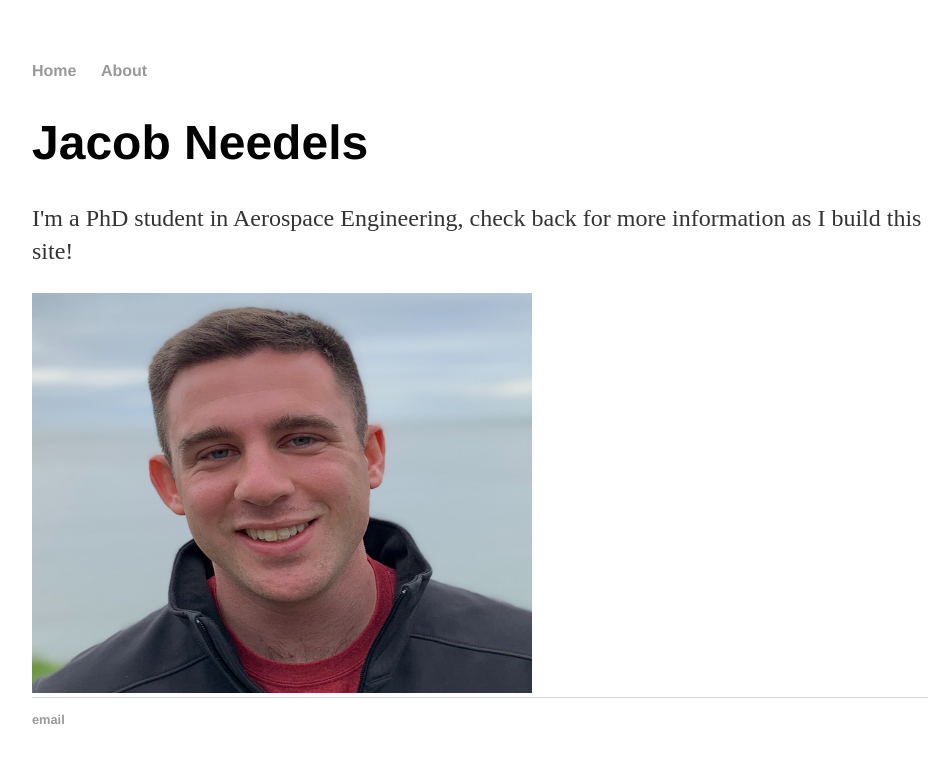
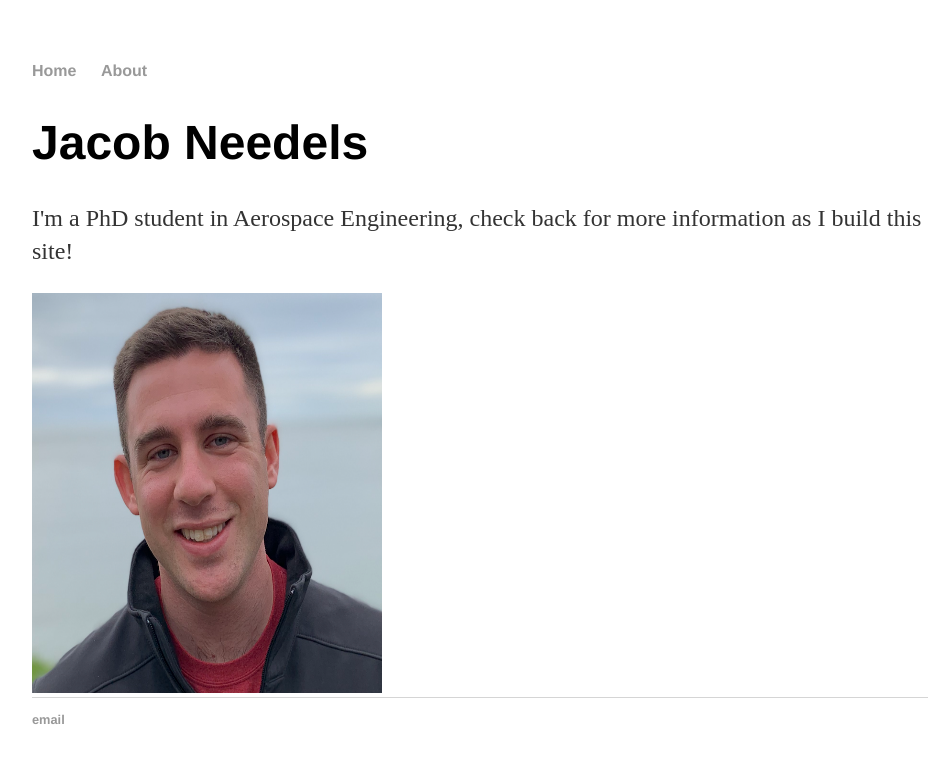
Before and after one commit to jtneedels/jtneedels.github.io, a Jekyll site: the page built from index.html, in a window 1280 px wide. Shown: the top 763 px of the page, without its empty margins (160-1112 px from the left). Built offline with Jekyll 4.4.1, drawn with Linux system fonts in a browser that asks for light colours.

Commit message:
resize pic
Signed-off-by: jtneedels <jneedels@stanford.edu>

```diff
--- a/index.html
+++ b/index.html
@@ -7,4 +7,4 @@ title: Jacob Needels
 			<h1>Jacob Needels</h1>
 			<p>I'm a PhD student in Aerospace Engineering, check back for more information as I build this site!</a></p>
 		</div>
-		<img src="headshot1.png" alt="Trulli" width="500" height="400">
+		<img src="headshot1.png" alt="Trulli" width="350" height="400">
```
Also changed, not shown: 1 other file.
